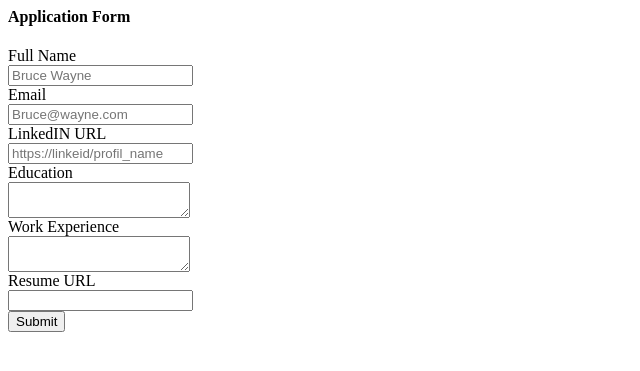
After one commit to radamhu/jovian-careers-website-v2, a Flask app: template templates/application_form.html in a window 1280 px wide. The commit adds this page. Shown: the top 371 px of the page, without its empty margins (0-640 px from the left). Run offline with Flask 2, Linux system fonts and the light colour scheme; the template is opened without the code that fills it, so the values that code supplies are empty.

Commit message:
store applications in DB

```diff
--- a/app.py
+++ b/app.py
@@ -1,5 +1,5 @@
-from flask import Flask, render_template, jsonify
-from database import load_jobs_from_db, load_job_from_db
+from flask import Flask, render_template, jsonify, request
+from database import load_jobs_from_db, load_job_from_db, add_application_to_db
 
 app = Flask(__name__)
 
@@ -26,5 +26,19 @@ def show_job(id):
   return render_template('jobpage.html',
                         job=job)
 
+@app.route("/job/<id>/apply", methods=['GET', 'POST'])
+def apply_to_job(id):
+  data = request.form
+  job = load_job_from_db(id)
+  add_application_to_db(id, data)
+  # return jsonify(data)
+  # store this in the DB
+  # send an email
+  # display an acknowledgment
+  return render_template('application_submitted.html',
+                        application=data,
+                        job=job
+                        )
+
 if __name__ == "__main__":
   app.run(host='0.0.0.0', debug=True)
--- /dev/null
+++ b/templates/application_form.html
@@ -0,0 +1,35 @@
+<h4>Application Form</h4>
+<form action="/job/{{job['id']}}/apply" method="post">
+  <div class="mb-2">
+    <label>Full Name</label><br>
+    <input type="text" required name="full_name" placeholder="Bruce Wayne">
+  </div>
+
+  <div class="mb-2">
+    <label>Email</label><br>
+    <input type="email" required name="email" placeholder="Bruce@wayne.com">
+  </div>
+
+  <div class="mb-2">
+    <label>LinkedIN URL</label><br>
+    <input type="url" name="linkedin" placeholder="https://linkeid/profil_name">
+  </div>
+
+  <div class="mb-2">
+    <label>Education</label><br>
+    <textarea name="education"></textarea>
+  </div>
+
+  <div class="mb-2">
+    <label>Work Experience</label><br>
+    <textarea name="work_experience"></textarea>
+  </div>
+
+  <div class="mb-2">
+    <label>Resume URL</label><br>
+    <input type="text" name="resume_url">
+  </div>
+
+  <input type="submit" name=submit>
+
+</form>
--- a/templates/jobpage.html
+++ b/templates/jobpage.html
@@ -27,6 +27,7 @@
     </ol>
     <h4>Salary</h4>
     <p>{{ job.salary }}{{ job.currency }}</p>
+    {% include 'application_form.html' %}
   </div>
   {% include 'footer.html' %}
 </body>
```
Also changed, not shown: database.py (+13 -0 lines), templates/application_submitted.html (added, +29 -0 lines).
